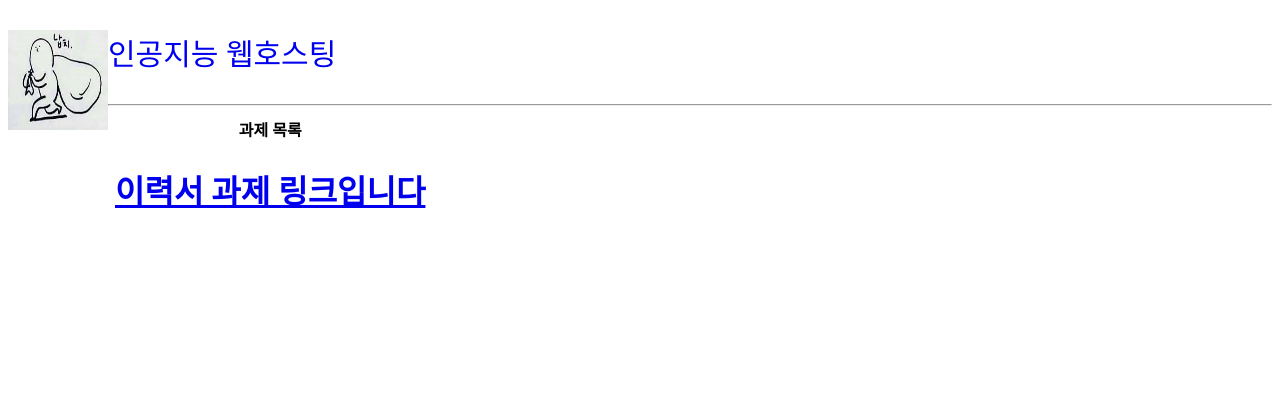
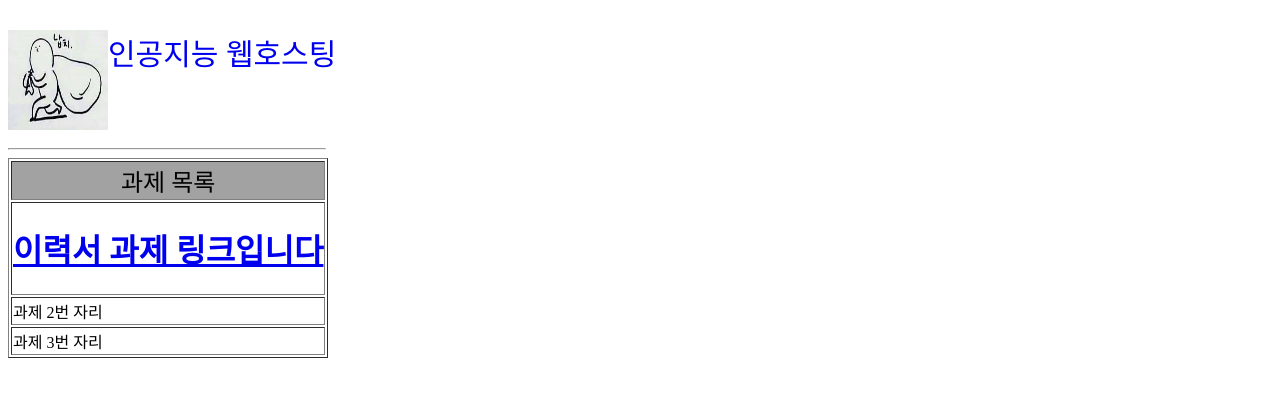
Before and after one commit to qkr03210/webhosting_20210203, a plain HTML site: page index.html in a window 1280 px wide. Drawn offline with Linux system fonts and the light colour scheme.

Commit message:
집에서 폰트랑 정렬만 잠깐

```diff
--- a/index.html
+++ b/index.html
@@ -6,8 +6,12 @@
     <meta name="viewport" content="width=device-width, initial-scale=1.0">
     <title>웹호스팅</title>
     <style>
-        #next{
+        #next {
             text-decoration: none;
+        }
+        .titleStyle
+        {
+            background-color: rgb(162, 162, 163);
         }
     </style>
 </head>
@@ -15,31 +19,37 @@
 <body>
     <div class="index_header">
         <div>
-            <div>
-                <a id="next" href="cat.html">
-                    <img src="main.jpg" align="left" alt="" height="100px" width="100px" >
-                    <p style="font-size:30px">인공지능 웹호스팅</p>
-                </a>
-            </div>
+            <a id="next" href="cat.html">
+                <img src="main.jpg" align="left" alt="" height="100px" width="100px">
+                <p style="font-size:30px">인공지능 웹호스팅</p>
+            </a>
         </div>
+        <br>
     </div>
-    <hr>
+    <br>
+    <hr width="25%" align="left">
     <div>
-        <table>
+        <table border="1">
             <tr>
-                <td>
-                <th>
-                    과제 목록
-                </th>
+                <td class="titleStyle" align="center">
+                    <font size="5">과제 목록</font>
                 </td>
             </tr>
             <tr>
                 <td>
-                <th>
                     <a href="imageTest.html">
                         <h1>이력서 과제 링크입니다</h1>
                     </a>
-                </th>
+                </td>
+            </tr>
+            <tr>
+                <td>
+                    과제 2번 자리
+                </td>
+            </tr>
+            <tr>
+                <td>
+                    과제 3번 자리
                 </td>
             </tr>
         </table>
```
